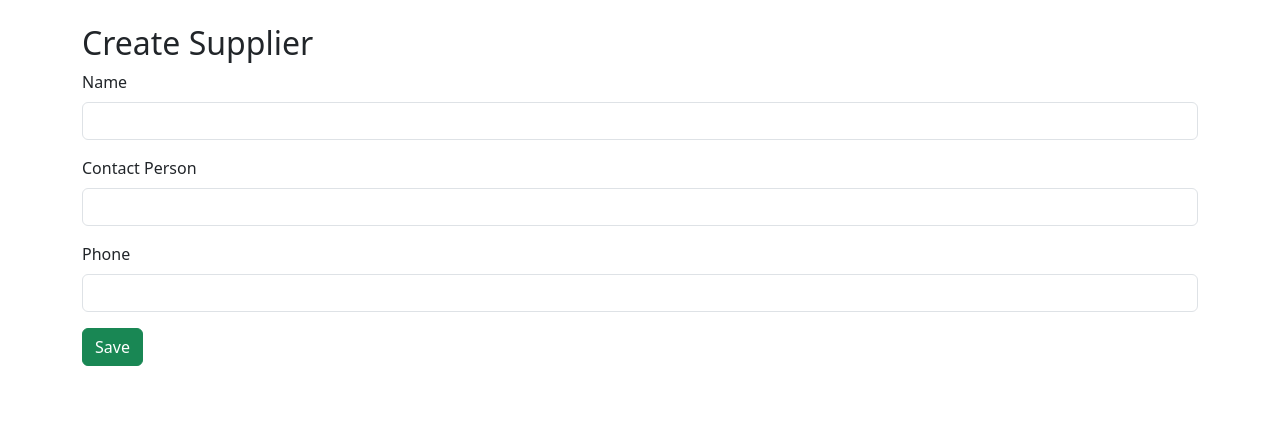
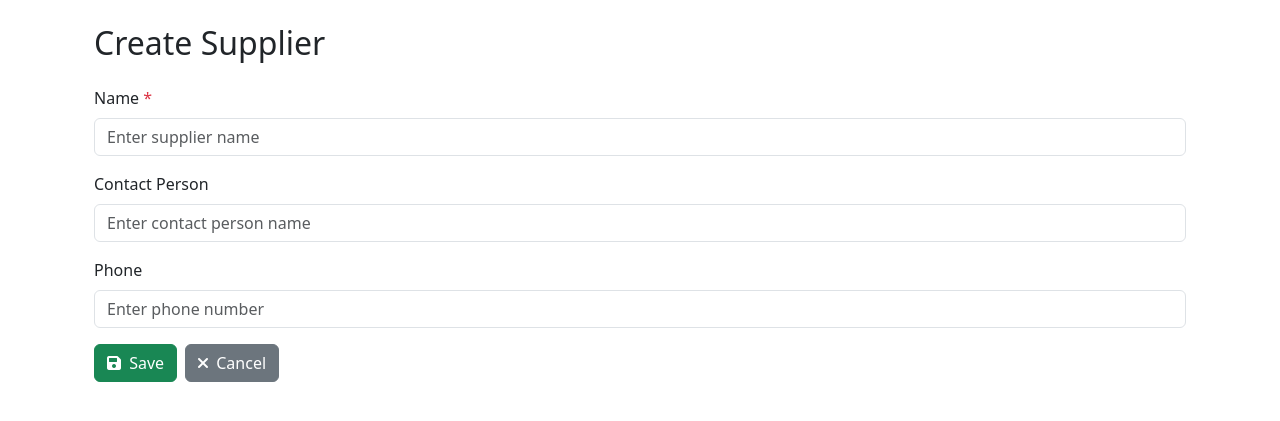
Before and after one commit to Sarcasticsalad/IMS_v2, a Django app: page /ims/supplier/create/ in a window 1280 px wide. Shown: the part 72-493 px from the top of the page. Run offline with Django 4.2, Linux system fonts and the light colour scheme; the visitor is signed in with stand-in values (Sample User, id 1).

Commit message:
Updated the UI for all supplier pages

```diff
--- a/ims_project/ims/templates/ims/supplier/supplier_form.html
+++ b/ims_project/ims/templates/ims/supplier/supplier_form.html
@@ -2,21 +2,76 @@
 {% block title %}Supplier Form{% endblock %}
 
 {% block content %}
-<h2>{% if item %}Update{% else %}Create{% endif %} Supplier</h2>
-<form method="post">
+<div class="container">
+    <h2 class="mb-4">{% if item %}Update{% else %}Create{% endif %} Supplier</h2>
+    <form method="post" novalidate>
         {% csrf_token %}
+
         <div class="mb-3">
-        <label class="form-label">Name</label>
-        <input name="name" value="{{ item.name|default:'' }}" class="form-control" required>
+            <label for="name" class="form-label">Name <span class="text-danger">*</span></label>
+            <input
+                type="text"
+                id="name"
+                name="name"
+                value="{{ item.name|default:'' }}"
+                class="form-control"
+                placeholder="Enter supplier name"
+                required
+            >
+            <div class="invalid-feedback">
+                Please enter the supplier name.
             </div>
+        </div>
+
         <div class="mb-3">
-        <label class="form-label">Contact Person</label>
-        <input name="contact_person" value="{{ item.contact_person|default:'' }}" class="form-control">
+            <label for="contact_person" class="form-label">Contact Person</label>
+            <input
+                type="text"
+                id="contact_person"
+                name="contact_person"
+                value="{{ item.contact_person|default:'' }}"
+                class="form-control"
+                placeholder="Enter contact person name"
+            >
         </div>
+
         <div class="mb-3">
-        <label class="form-label">Phone</label>
-        <input name="phone" value="{{ item.phone|default:'' }}" class="form-control">
+            <label for="phone" class="form-label">Phone</label>
+            <input
+                type="tel"
+                id="phone"
+                name="phone"
+                value="{{ item.phone|default:'' }}"
+                class="form-control"
+                placeholder="Enter phone number"
+            >
         </div>
-    <button class="btn btn-success" type="submit">Save</button>
+
+        <div class="d-flex gap-2">
+            <button type="submit" class="btn btn-success">
+                <i class="fas fa-save me-1"></i> Save
+            </button>
+            <a href="{% url 'ims:model_list' model_name='supplier' %}" class="btn btn-secondary">
+                <i class="fas fa-times me-1"></i> Cancel
+            </a>
+        </div>
     </form>
+</div>
+
+<script>
+(() => {
+    'use strict'
+    const forms = document.querySelectorAll('form')
+
+    Array.from(forms).forEach(form => {
+        form.addEventListener('submit', event => {
+            if (!form.checkValidity()) {
+                event.preventDefault()
+                event.stopPropagation()
+            }
+            form.classList.add('was-validated')
+        }, false)
+    })
+})();
+</script>
 {% endblock %}
```
Also changed, not shown: ims_project/ims/templates/ims/supplier/supplier_list.html (+27 -7 lines). Lines whose indentation alone changed are shown as unchanged.
